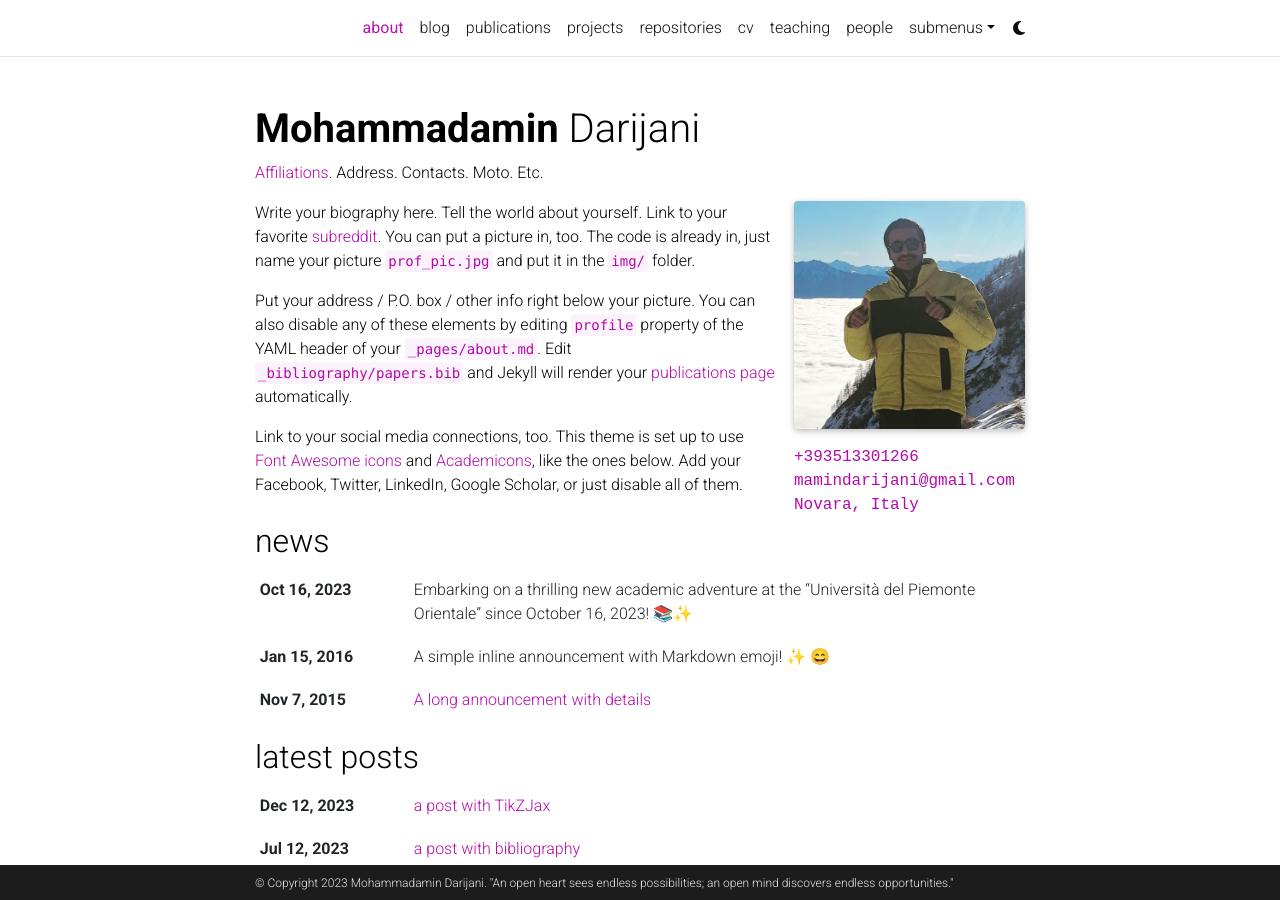
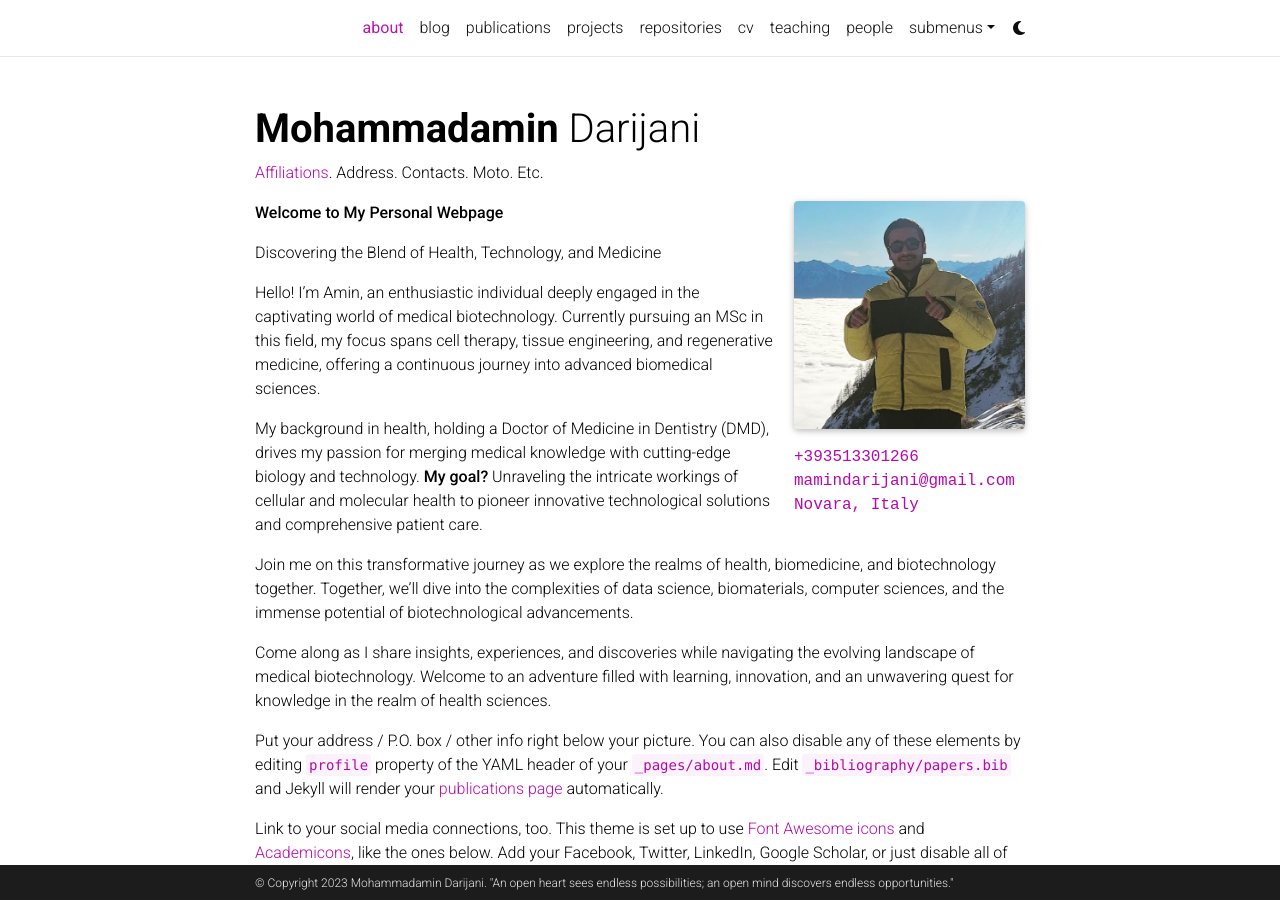
Before and after one commit to amindarijani/amindarijani.github.io, a Jekyll site: the page built from _pages/about.md, in a window 1280 px wide and 900 px high. Built offline with Jekyll 4.4.1, drawn with Linux system fonts in a browser that asks for light colours; full-size pictures stand in for the smaller copies a plugin makes; emoji names are drawn with the system emoji font; some web fonts are replaced; comment, search, counter and statistics services are not loaded; a style sheet for code colours, icons or effects is not loaded.

Commit message:
Update about.md

```diff
--- a/_pages/about.md
+++ b/_pages/about.md
@@ -19,7 +19,18 @@ selected_papers: true # includes a list of papers marked as "selected={true}"
 social: true  # includes social icons at the bottom of the page
 ---
 
-Write your biography here. Tell the world about yourself. Link to your favorite [subreddit](http://reddit.com). You can put a picture in, too. The code is already in, just name your picture `prof_pic.jpg` and put it in the `img/` folder.
+**Welcome to My Personal Webpage**
+
+Discovering the Blend of Health, Technology, and Medicine
+
+Hello! I'm Amin, an enthusiastic individual deeply engaged in the captivating world of medical biotechnology. Currently pursuing an MSc in this field, my focus spans cell therapy, tissue engineering, and regenerative medicine, offering a continuous journey into advanced biomedical sciences.
+
+My background in health, holding a Doctor of Medicine in Dentistry (DMD), drives my passion for merging medical knowledge with cutting-edge biology and technology.
+**My goal?** Unraveling the intricate workings of cellular and molecular health to pioneer innovative technological solutions and comprehensive patient care.
+
+Join me on this transformative journey as we explore the realms of health, biomedicine, and biotechnology together. Together, we'll dive into the complexities of data science, biomaterials, computer sciences, and the immense potential of biotechnological advancements.
+
+Come along as I share insights, experiences, and discoveries while navigating the evolving landscape of medical biotechnology. Welcome to an adventure filled with learning, innovation, and an unwavering quest for knowledge in the realm of health sciences.
 
 Put your address / P.O. box / other info right below your picture. You can also disable any of these elements by editing `profile` property of the YAML header of your `_pages/about.md`. Edit `_bibliography/papers.bib` and Jekyll will render your [publications page](/al-folio/publications/) automatically.
 
```
